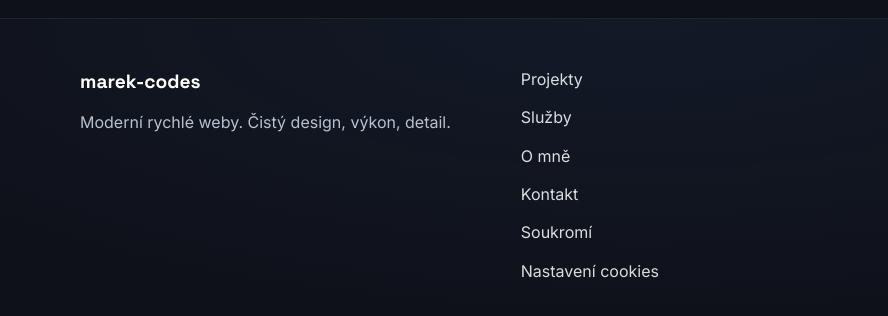
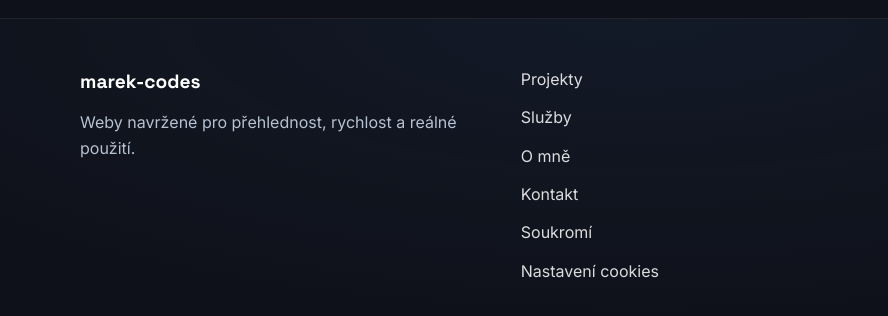
Before and after one commit to marekolah04-wq/marek.codes, a plain HTML site: page index.html in a window 1280 px wide. Shown: the part 5239-5555 px from the top of the page, 0-888 px from the left. Drawn offline with Linux system fonts and the light colour scheme.

Commit message:
Footer text edited

```diff
--- a/index.html
+++ b/index.html
@@ -566,9 +566,9 @@
         <div class="container footer-inner">
             <div class="footer-brand">
                 <a href="/" class="footer-logo">marek-codes</a>
-                <p data-cz="Moderní rychlé weby. Čistý design, výkon, detail."
-                    data-en="Modern fast websites. Clean design, performance, detail.">
-                    Moderní rychlé weby. Čistý design, výkon, detail.
+                <p data-cz="Weby navržené pro přehlednost, rychlost a reálné použití."
+                    data-en="Websites designed for clarity, speed, and real-world use.">
+                    Weby navržené pro přehlednost, rychlost a reálné použití.
                 </p>
             </div>
 
```
